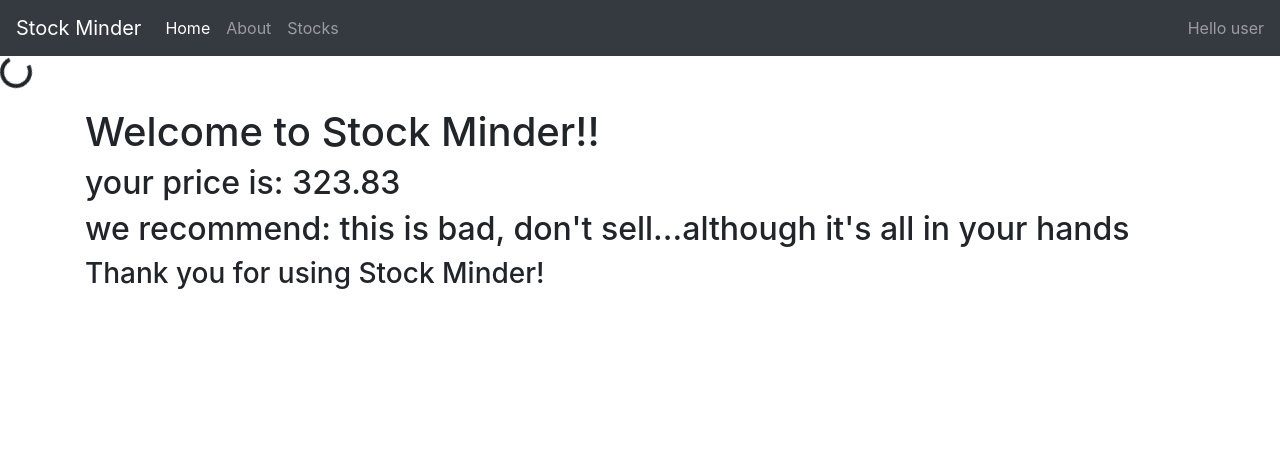
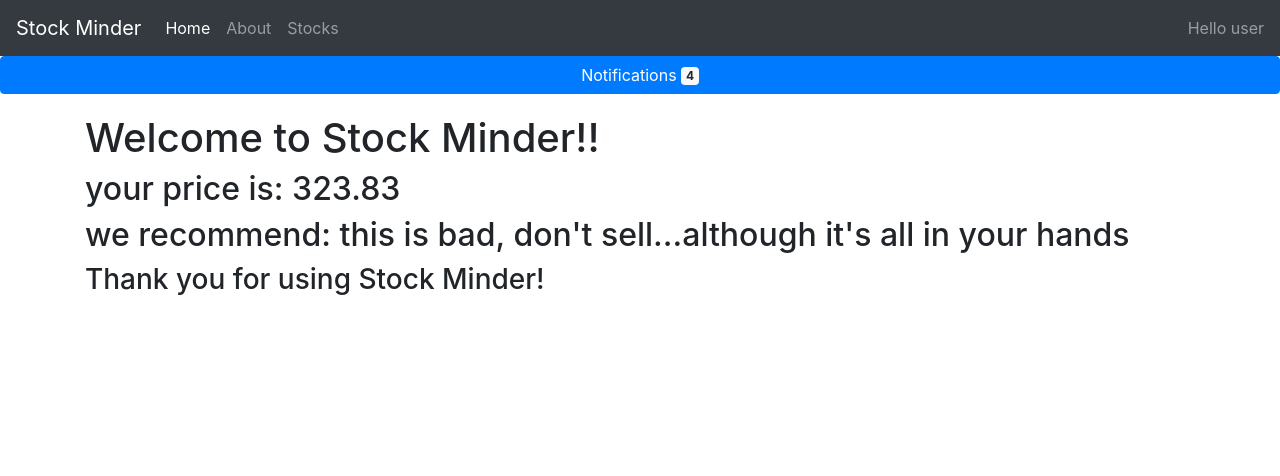
Before and after one commit to nennao/WorkExperience19, a Flask app: page / in a window 1280 px wide. Shown: the top 476 px of the page. Run offline with Flask 2, Linux system fonts and the light colour scheme; some libraries are stand-ins or nearby versions.

Commit message:
notifications

```diff
--- a/templates/base.html
+++ b/templates/base.html
@@ -41,9 +41,9 @@
       </div>
     </nav>
     <!-- ==== END NAV BAR ===== -->
-<div class="spinner-border" role="status">
-  <span class="sr-only">Loading...</span>
-</div>
+<button type="button" class="btn btn-primary">
+  Notifications <span class="badge badge-light">4</span>
+</button>
     <main>
         <!-- other html pages can now extend this template -->
         {% block content %}
```
